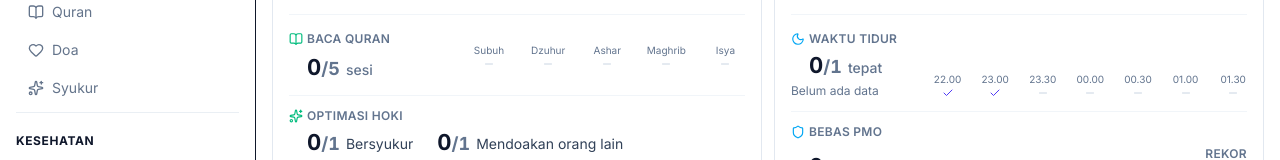
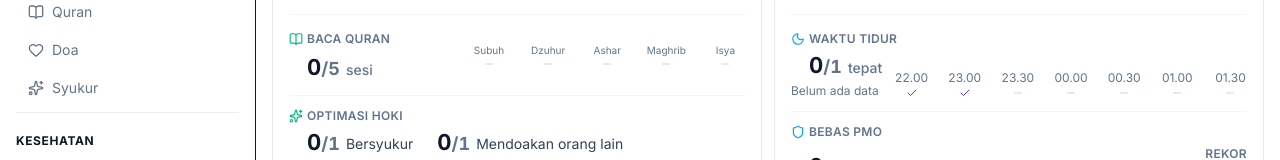
Before and after one commit to adakahroti-hue/daytrack, a Next.js app: page /overview in a window 1280 px wide. Shown: the part 366-526 px from the top of the page. Built offline with nearby package versions, Linux system fonts and the light colour scheme; no server answers; the database is empty.

Commit message:
perbesar font jam tidur Overview dari 10px ke 12px (text-xs)

```diff
--- a/src/components/overview/RoutineTodaySection.tsx
+++ b/src/components/overview/RoutineTodaySection.tsx
@@ -327,7 +327,7 @@ export function RoutineTodaySection({ startStr, endStr, period }: { startStr: st
               <div className="grid grid-cols-5 lg:grid-cols-7 gap-x-2 lg:gap-x-5 shrink-0 w-full lg:w-auto">
                 {JAM_TIDUR_OPTIONS.map(o => (
                   <div key={o.value} className="flex flex-col items-center gap-0.5 min-w-0">
-                    <span className="text-[10px] leading-tight text-slate-500">{o.label}</span>
+                    <span className="text-xs leading-tight text-slate-500">{o.label}</span>
                     {o.status === 'tepat'
                       ? <Check className="h-3 w-3 text-indigo-600" />
                       : <Minus className="h-3 w-3 text-slate-300" />}
```
